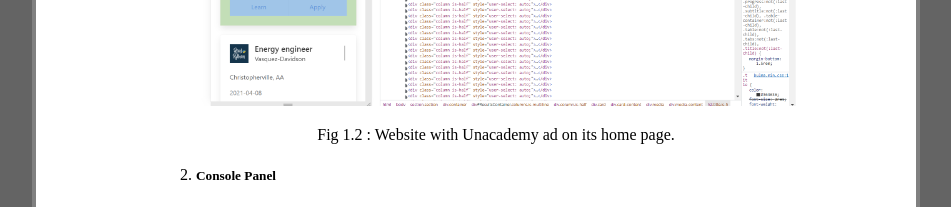
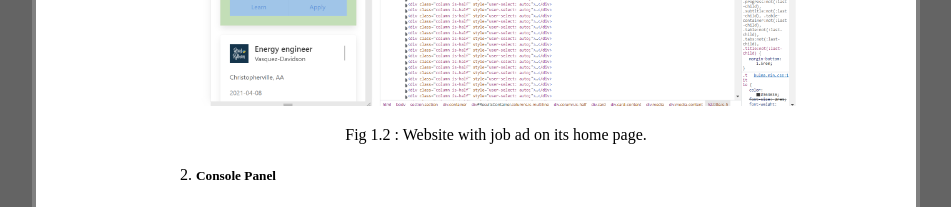
Before and after one commit to KRITGYA2001/Web-Technology-Exp2, a plain HTML site: page index.html in a window 1280 px wide. Shown: the part 1640-1847 px from the top of the page, without its empty margins (164-1115 px from the left). Drawn offline with Linux system fonts and the light colour scheme.

Commit message:
Update index.html

```diff
--- a/index.html
+++ b/index.html
@@ -63,7 +63,7 @@
                     </P>
                 </LI>
                 <IMG SRC="IMAGES/img2.png" style="width: 100%; height: 100%;">
-                <P ALIGN="CENTER"> Fig 1.2 : Website with Unacademy ad on its home page.</P>
+                <P ALIGN="CENTER"> Fig 1.2 : Website with job ad on its home page.</P>
 
                 <LI>
                     <H5>
```
